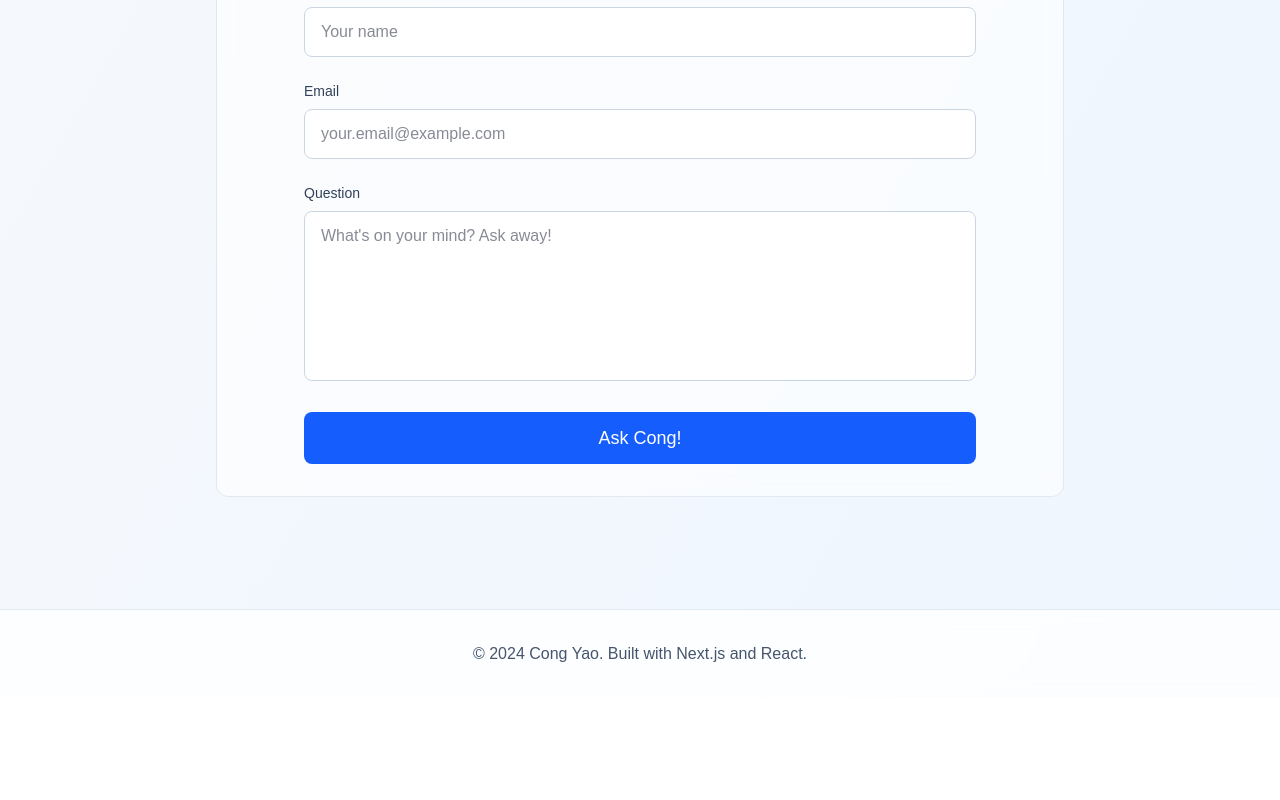
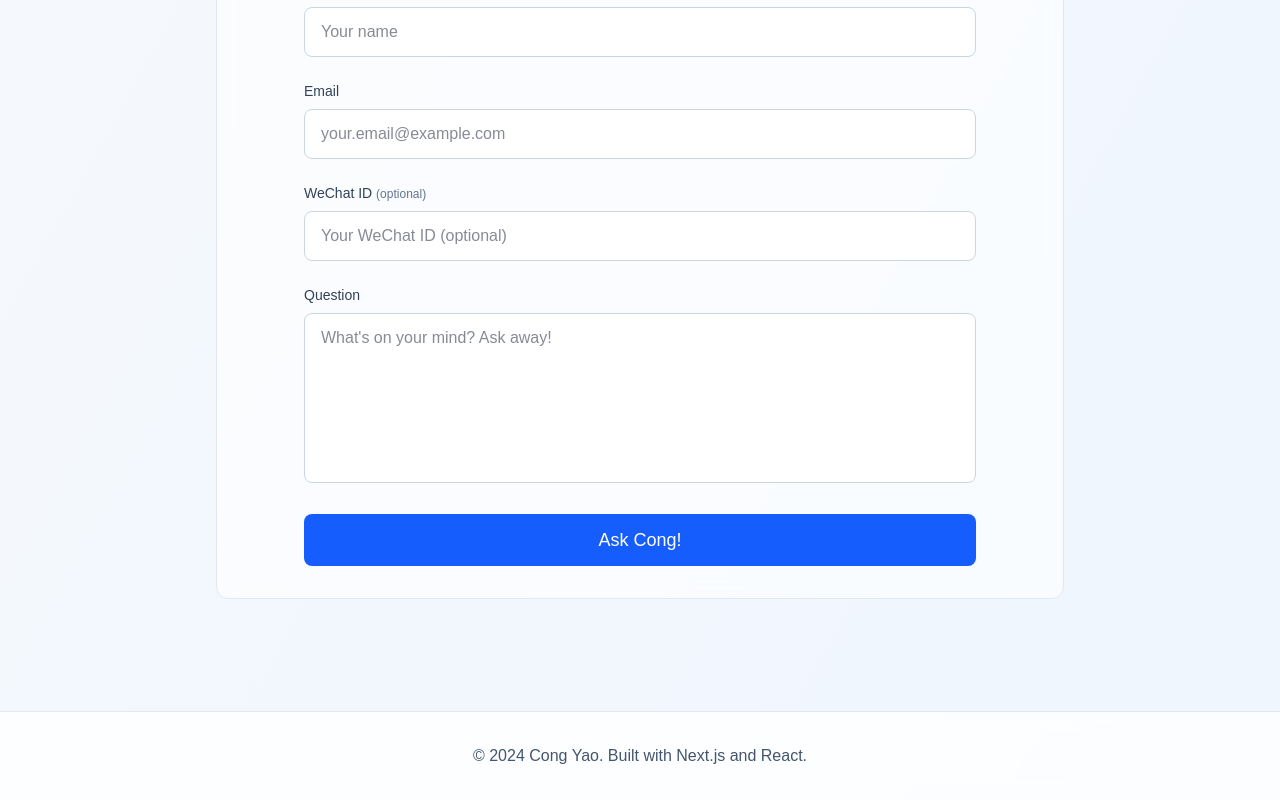
Before and after one commit to angelndemons/congyao.github.io, a Next.js app: page / in a window 1280 px wide. Shown: the part 1533-2333 px from the top of the page. Before the commit the page ends 2231 px from the top, so only its background shows below. Built offline with nearby package versions, Linux system fonts and the light colour scheme.

Commit message:
Add WeChat ID field to contact form and include all user info in email

```diff
--- a/app/api/contact/route.ts
+++ b/app/api/contact/route.ts
@@ -4,12 +4,12 @@ export async function POST(request: NextRequest) {
   try {
     console.log('Contact form submission started');
 
-    const { name, email, message } = await request.json();
-    console.log('Form data received:', { name, email, messageLength: message?.length });
+    const { name, email, wechatId, message } = await request.json();
+    console.log('Form data received:', { name, email, wechatId, messageLength: message?.length });
 
     // Validate input
     if (!name || !email || !message) {
-      console.log('Validation failed - missing fields');
+      console.log('Validation failed - missing required fields');
       return NextResponse.json(
         { error: 'Missing required fields' },
         { status: 400 }
@@ -29,13 +29,14 @@ export async function POST(request: NextRequest) {
 
     // Use Resend API
     const emailData = {
-      from: 'onboarding@resend.dev',
-      to: ['cong.yao.main@gmail.com'],
+      from: 'onboarding@resend.dev', // Resend's default sender
+      to: ['congyao@bu.edu'], // Your verified email
       subject: `New Question for Cong from ${name}`,
       html: `
         <h2>New Question for Cong!</h2>
         <p><strong>Name:</strong> ${name}</p>
         <p><strong>Email:</strong> ${email}</p>
+        ${wechatId ? `<p><strong>WeChat ID:</strong> ${wechatId}</p>` : ''}
         <p><strong>Question:</strong></p>
         <p>${message}</p>
       `,
--- a/app/api/test-email/route.ts
+++ b/app/api/test-email/route.ts
@@ -16,10 +16,18 @@ export async function GET() {
         'Content-Type': 'application/json',
       },
       body: JSON.stringify({
-        from: 'onboarding@resend.dev',
-        to: ['cong.yao.main@gmail.com'],
+        from: 'onboarding@resend.dev', // Resend's default sender
+        to: ['congyao@bu.edu'], // Your verified email
         subject: 'Test Email from Cong Yao Website',
-        html: '<h2>This is a test email</h2><p>If you receive this, the email service is working!</p>',
+        html: `
+          <h2>This is a test email</h2>
+          <p>If you receive this, the email service is working!</p>
+          <p><strong>Test Data:</strong></p>
+          <p><strong>Name:</strong> Test User</p>
+          <p><strong>Email:</strong> test@example.com</p>
+          <p><strong>WeChat ID:</strong> test_wechat_id</p>
+          <p><strong>Question:</strong> This is a test question to verify the email service is working properly.</p>
+        `,
       }),
     });
 
--- a/app/page.tsx
+++ b/app/page.tsx
@@ -6,6 +6,7 @@ export default function Home() {
   const [formData, setFormData] = useState({
     name: '',
     email: '',
+    wechatId: '',
     message: ''
   });
   const [isSubmitting, setIsSubmitting] = useState(false);
@@ -40,7 +41,7 @@ export default function Home() {
         const result = await response.json();
         console.log('Success response:', result);
         setSubmitStatus('success');
-        setFormData({ name: '', email: '', message: '' });
+        setFormData({ name: '', email: '', wechatId: '', message: '' });
       } else {
         const errorData = await response.json();
         console.error('Error response:', errorData);
@@ -209,6 +210,20 @@ export default function Home() {
                 />
               </div>
               <div>
+                <label htmlFor="wechatId" className="block text-sm font-medium text-slate-700 dark:text-slate-300 mb-2">
+                  WeChat ID <span className="text-slate-500 text-xs">(optional)</span>
+                </label>
+                <input
+                  type="text"
+                  id="wechatId"
+                  name="wechatId"
+                  value={formData.wechatId}
+                  onChange={handleInputChange}
+                  className="w-full px-4 py-3 border border-slate-300 dark:border-slate-600 rounded-lg bg-white dark:bg-slate-700 text-slate-900 dark:text-white focus:ring-2 focus:ring-blue-500 focus:border-transparent transition-colors"
+                  placeholder="Your WeChat ID (optional)"
+                />
+              </div>
+              <div>
                 <label htmlFor="message" className="block text-sm font-medium text-slate-700 dark:text-slate-300 mb-2">
                   Question
                 </label>
```
